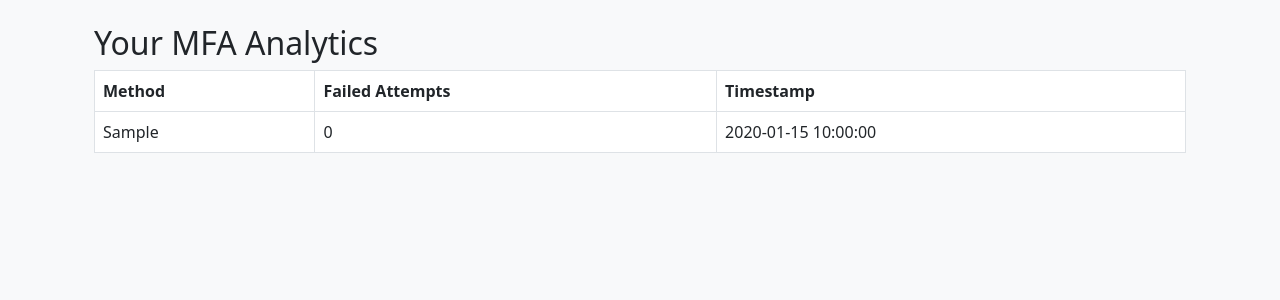
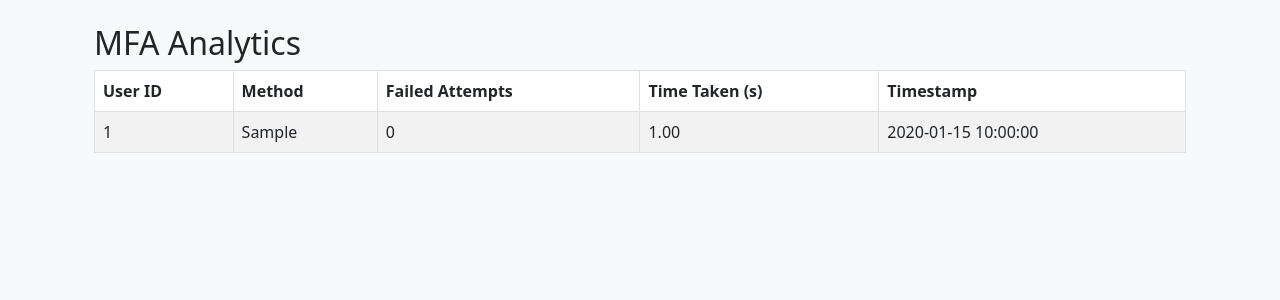
Before and after one commit to alexlines8/dissertation, a Flask app: page /analytics in a window 1280 px wide. Shown: the part 56-356 px from the top of the page. Run offline with Flask 3, Linux system fonts and the light colour scheme; a user stored in the database is signed in; tables that the repository leaves empty hold one stand-in row (values such as "Sample post").

Commit message:
Add SMS and Email Timers

```diff
--- a/app.py
+++ b/app.py
@@ -100,6 +100,8 @@ def logout():
 @app.route('/sms-otp', methods=['GET', 'POST'])
 @login_required
 def sms_otp():
+    if 'sms_start_time' not in session:
+        session['sms_start_time'] = datetime.utcnow().isoformat()
     if request.method == 'POST':
         country_code = request.form.get('country_code', '').strip()
         phone_local = request.form.get('phone', '').strip().replace(' ', '').replace('-', '')
@@ -143,16 +145,22 @@ def verify_sms_otp():
             session['sms_failed_attempts'] = 0
 
         if otp_input == expected_otp:
+            start_str = session.get('sms_start_time')
+            start_time = datetime.fromisoformat(start_str)
+            seconds_taken = (datetime.utcnow() - start_time).total_seconds()
+
 
             analytics = MFAAnalytics(
                 user_id=current_user.id,
                 method='sms',
-                failed_attempts=session['sms_failed_attempts']
+                failed_attempts=session['sms_failed_attempts'],
+                time_taken=seconds_taken
             )
             db.session.add(analytics)
             db.session.commit()
 
             session.pop('sms_failed_attempts', None)
+            session.pop('sms_start_time', None)
             flash('SMS OTP verified successfully!', 'success')
             current_user.sms_mfa_completed = True
             db.session.commit()
@@ -173,6 +181,8 @@ def verify_sms_otp():
 @app.route('/email-otp', methods=['GET', 'POST'])
 @login_required
 def email_otp():
+    if 'email_start_time' not in session:
+        session['email_start_time'] = datetime.utcnow().isoformat()
     form = EmailOTPForm()
 
     if form.validate_on_submit():
@@ -209,17 +219,22 @@ def verify_email_otp():
         expected_otp = session.get('email_otp')
 
         if otp_input == expected_otp:
+            start_str = session.get('email_start_time')
+            start_time = datetime.fromisoformat(start_str)
+            seconds_taken = (datetime.utcnow() - start_time).total_seconds()
             failed_attempts = session.get('email_failed_attempts', 0)
 
             # ✅ Save to analytics table
             analytics = MFAAnalytics(
                 user_id=current_user.id,
                 method='email',
-                failed_attempts=failed_attempts
+                failed_attempts=failed_attempts,
+                time_taken=seconds_taken
             )
             db.session.add(analytics)
             db.session.commit()
             session.pop('email_failed_attempts', None)
+            session.pop('email_start_time', None)
 
             current_user.email_mfa_completed = True
             db.session.commit()
--- a/models.py
+++ b/models.py
@@ -23,4 +23,5 @@ class MFAAnalytics(db.Model):
     user_id = db.Column(db.Integer, db.ForeignKey('user.id'), nullable=False)
     method = db.Column(db.String(50), nullable=False)  # e.g. 'sms', 'email', 'totp', 'magic_link'
     failed_attempts = db.Column(db.Integer, default=0)
+    time_taken = db.Column(db.Float)
     timestamp = db.Column(db.DateTime, default=datetime.utcnow)
--- a/templates/analytics.html
+++ b/templates/analytics.html
@@ -1,28 +1,38 @@
 {% extends "base.html" %}
 {% block content %}
 <div class="container mt-4">
-    <h2>Your MFA Analytics</h2>
+    <h2>MFA Analytics</h2>
     {% if data %}
-        <table class="table table-bordered">
+        <table class="table table-bordered table-striped">
             <thead>
                 <tr>
+                    <th>User ID</th>
                     <th>Method</th>
                     <th>Failed Attempts</th>
+                    <th>Time Taken (s)</th>
                     <th>Timestamp</th>
                 </tr>
             </thead>
             <tbody>
                 {% for row in data %}
-                    <tr>
-                        <td>{{ row.method }}</td>
-                        <td>{{ row.failed_attempts }}</td>
-                        <td>{{ row.timestamp.strftime('%Y-%m-%d %H:%M:%S') }}</td>
-                    </tr>
+                <tr>
+                    <td>{{ row.user_id }}</td>
+                    <td>{{ row.method }}</td>
+                    <td>{{ row.failed_attempts }}</td>
+                    <td>
+                        {% if row.time_taken is not none %}
+                            {{ "%.2f"|format(row.time_taken) }}
+                        {% else %}
+                            N/A
+                        {% endif %}
+                    </td>
+                    <td>{{ row.timestamp.strftime('%Y-%m-%d %H:%M:%S') }}</td>
+                </tr>
                 {% endfor %}
             </tbody>
         </table>
     {% else %}
-        <p>No data recorded yet.</p>
+        <p>No analytics data yet.</p>
     {% endif %}
 </div>
 {% endblock %}
```
